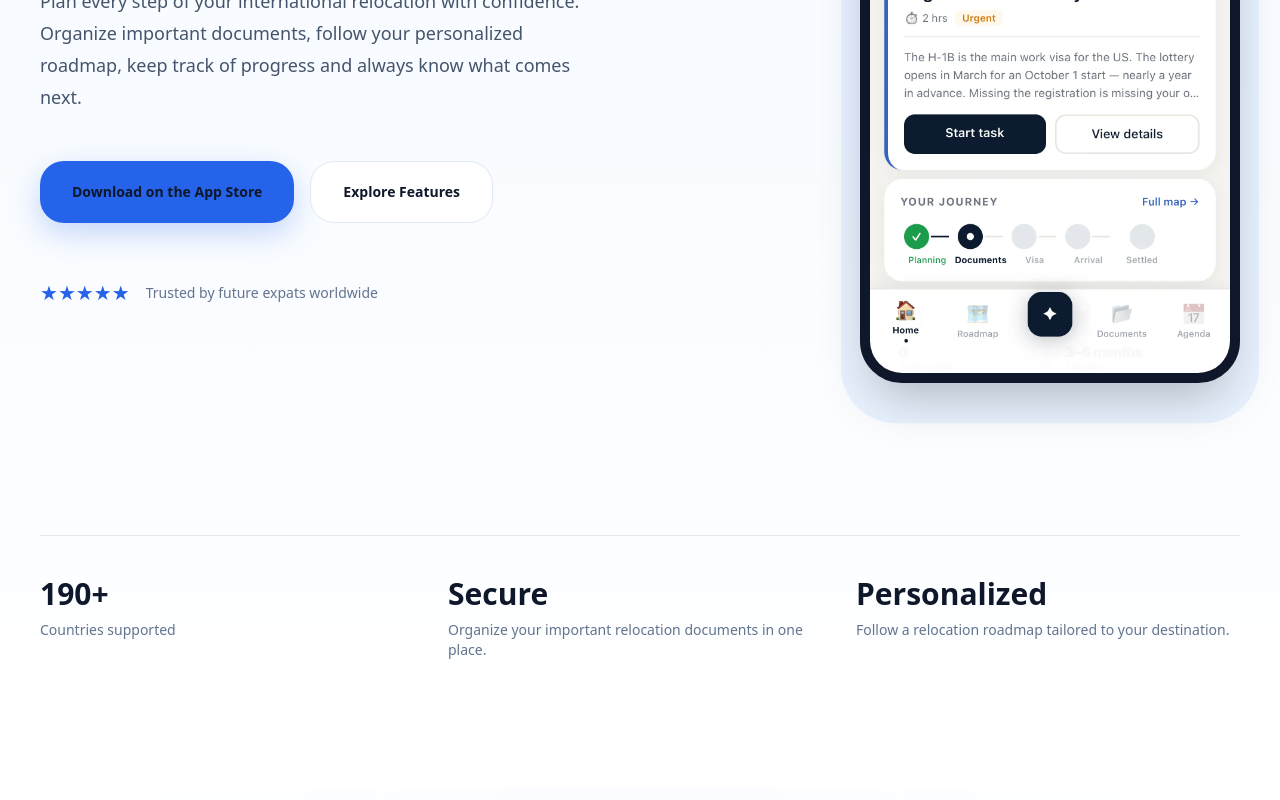
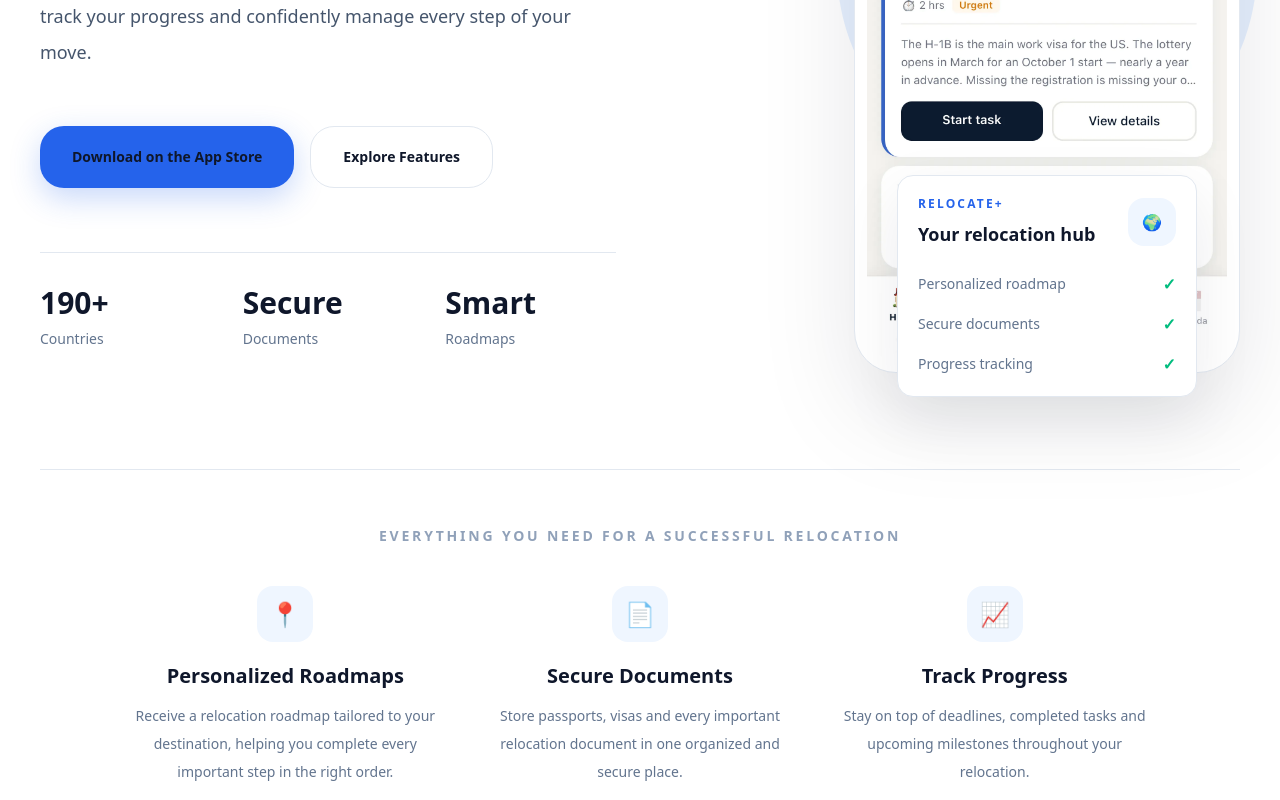
Before and after one commit to RelocateRed/relocateplus-web, a Next.js app: page / in a window 1280 px wide. Shown: the part 660-1460 px from the top of the page. Built offline with nearby package versions, Linux system fonts and the light colour scheme.

Commit message:
Hero redesign

```diff
--- a/components/sections/hero.tsx
+++ b/components/sections/hero.tsx
@@ -10,21 +10,19 @@ import Text from "@/components/typography/text";
 
 export default function Hero() {
   return (
-    <Section className="relative overflow-hidden bg-gradient-to-b from-white via-[#f8fbff] to-white">
+    <Section className="relative overflow-hidden bg-white">
 
       {/* Background */}
 
       <div className="absolute inset-0 -z-10">
 
-        <div className="absolute left-1/2 top-0 h-[700px] w-[700px] -translate-x-1/2 rounded-full bg-blue-100 opacity-60" />
-
-        <div className="absolute inset-0 bg-[radial-gradient(circle_at_top,#dbeafe_0%,transparent_60%)]" />
+        <div className="absolute inset-0 bg-[radial-gradient(circle_at_top,#edf4ff_0%,#ffffff_72%)]" />
 
       </div>
 
       <Container>
 
-        <div className="grid min-h-[92vh] items-center gap-20 py-28 lg:grid-cols-2">
+        <div className="grid min-h-[92vh] items-center gap-20 py-24 lg:grid-cols-[1.05fr_.95fr]">
 
           {/* LEFT */}
 
@@ -34,16 +32,14 @@ export default function Hero() {
               Trusted by future expats in 190+ countries
             </Badge>
 
-            <Heading className="mt-8 text-5xl leading-[1.05] tracking-[-0.04em] sm:text-6xl lg:text-7xl">
+            <Heading className="mt-10 text-5xl font-bold leading-[1.02] tracking-[-0.05em] text-slate-900 sm:text-6xl lg:text-7xl">
 
               Plan your move.
 
               <br />
 
               <span className="text-[#2563EB]">
-
                 Stress less.
-
               </span>
 
               <br />
@@ -52,15 +48,15 @@ export default function Hero() {
 
             </Heading>
 
-            <Text className="mt-8 text-lg leading-8 text-slate-600">
+            <Text className="mt-10 text-lg leading-9 text-slate-600">
 
-              Plan every step of your international relocation with confidence.
-              Organize important documents, follow your personalized roadmap,
-              keep track of progress and always know what comes next.
+              Everything you need to plan an international relocation in one
+              place. Organize your documents, follow personalized roadmaps,
+              track your progress and confidently manage every step of your move.
 
             </Text>
 
-            <div className="mt-12 flex flex-col gap-4 sm:flex-row">
+            <div className="mt-14 flex flex-col gap-4 sm:flex-row">
 
               <Button>
                 Download on the App Store
@@ -75,19 +71,43 @@ export default function Hero() {
 
             </div>
 
-            <div className="mt-14 flex items-center gap-4">
+            <div className="mt-16 grid grid-cols-3 gap-8 border-t border-slate-200 pt-8">
 
-              <div className="text-xl text-[#2563EB]">
+              <div>
 
-                ★★★★★
+                <p className="text-3xl font-bold text-slate-900">
+                  190+
+                </p>
+
+                <p className="mt-2 text-sm text-slate-500">
+                  Countries
+                </p>
 
               </div>
 
-              <p className="text-sm text-slate-500">
+              <div>
 
-                Trusted by future expats worldwide
+                <p className="text-3xl font-bold text-slate-900">
+                  Secure
+                </p>
 
+                <p className="mt-2 text-sm text-slate-500">
+                  Documents
                 </p>
+
+              </div>
+
+              <div>
+
+                <p className="text-3xl font-bold text-slate-900">
+                  Smart
+                </p>
+
+                <p className="mt-2 text-sm text-slate-500">
+                  Roadmaps
+                </p>
+
+              </div>
 
             </div>
 
@@ -99,9 +119,9 @@ export default function Hero() {
 
             <div className="relative">
 
-              <div className="absolute inset-0 rounded-[50px] bg-blue-200/30 scale-110" />
+              <div className="absolute left-1/2 top-1/2 h-[420px] w-[420px] -translate-x-1/2 -translate-y-1/2 rounded-full bg-blue-100 opacity-70" />
 
-              <div className="relative overflow-hidden rounded-[42px] border-[10px] border-[#0F172A] bg-black shadow-2xl">
+              <div className="relative rounded-[42px] border border-slate-200 bg-white p-3 shadow-[0_40px_100px_rgba(15,23,42,.10)]">
 
                 <Image
                   src="/images/dashboard.webp"
@@ -111,53 +131,163 @@ export default function Hero() {
                   priority
                   quality={90}
                   sizes="(max-width:768px) 320px, 390px"
-                  className="block h-auto w-[290px] sm:w-[330px] lg:w-[360px]"
+                  className="block w-[290px] rounded-[30px] sm:w-[330px] lg:w-[360px]"
                 />
+                              </div>
+
+              <div className="absolute -bottom-6 left-1/2 hidden w-[300px] -translate-x-1/2 rounded-2xl border border-slate-200 bg-white p-5 shadow-[0_20px_60px_rgba(15,23,42,.08)] lg:block">
+
+                <div className="flex items-center justify-between">
+
+                  <div>
+
+                    <p className="text-xs font-semibold uppercase tracking-[0.18em] text-[#2563EB]">
+                      RELOCATE+
+                    </p>
+
+                    <p className="mt-2 text-lg font-semibold text-slate-900">
+                      Your relocation hub
+                    </p>
 
                   </div>
+
+                  <div className="flex h-12 w-12 items-center justify-center rounded-2xl bg-blue-50">
+
+                    🌍
+
+                  </div>
+
+                </div>
+
+                <div className="mt-6 space-y-4">
+
+                  <div className="flex items-center justify-between">
+
+                    <span className="text-sm text-slate-500">
+                      Personalized roadmap
+                    </span>
+
+                    <span className="font-semibold text-emerald-500">
+                      ✓
+                    </span>
+
+                  </div>
+
+                  <div className="flex items-center justify-between">
+
+                    <span className="text-sm text-slate-500">
+                      Secure documents
+                    </span>
+
+                    <span className="font-semibold text-emerald-500">
+                      ✓
+                    </span>
+
+                  </div>
+
+                  <div className="flex items-center justify-between">
+
+                    <span className="text-sm text-slate-500">
+                      Progress tracking
+                    </span>
+
+                    <span className="font-semibold text-emerald-500">
+                      ✓
+                    </span>
+
                   </div>
 
                 </div>
 
               </div>
 
-        {/* Bottom Stats */}
+            </div>
 
-        <div className="mt-10 grid gap-6 border-t border-slate-200 pt-10 sm:grid-cols-3">
+          </div>
 
-          <div>
+        </div>
+                <div className="border-t border-slate-200 pt-14">
 
-            <p className="text-3xl font-bold text-slate-900">
-              190+
+          <div className="mx-auto max-w-5xl">
+
+            <p className="text-center text-sm font-semibold uppercase tracking-[0.20em] text-slate-400">
+
+              Everything you need for a successful relocation
+
             </p>
 
-            <p className="mt-2 text-sm text-slate-500">
-              Countries supported
+            <div className="mt-10 grid gap-10 md:grid-cols-3">
+
+              <div className="text-center">
+
+                <div className="mx-auto flex h-14 w-14 items-center justify-center rounded-2xl bg-blue-50 text-2xl">
+
+                  📍
+
+                </div>
+
+                <h3 className="mt-5 text-xl font-semibold text-slate-900">
+
+                  Personalized Roadmaps
+
+                </h3>
+
+                <p className="mt-3 text-sm leading-7 text-slate-500">
+
+                  Receive a relocation roadmap tailored to your destination,
+                  helping you complete every important step in the right order.
+
                 </p>
 
               </div>
 
-          <div>
+              <div className="text-center">
 
-            <p className="text-3xl font-bold text-slate-900">
-              Secure
-            </p>
+                <div className="mx-auto flex h-14 w-14 items-center justify-center rounded-2xl bg-blue-50 text-2xl">
 
-            <p className="mt-2 text-sm text-slate-500">
-              Organize your important relocation documents in one place.
+                  📄
+
+                </div>
+
+                <h3 className="mt-5 text-xl font-semibold text-slate-900">
+
+                  Secure Documents
+
+                </h3>
+
+                <p className="mt-3 text-sm leading-7 text-slate-500">
+
+                  Store passports, visas and every important relocation
+                  document in one organized and secure place.
+
                 </p>
 
               </div>
 
-          <div>
+              <div className="text-center">
 
-            <p className="text-3xl font-bold text-slate-900">
-              Personalized
+                <div className="mx-auto flex h-14 w-14 items-center justify-center rounded-2xl bg-blue-50 text-2xl">
+
+                  📈
+
+                </div>
+
+                <h3 className="mt-5 text-xl font-semibold text-slate-900">
+
+                  Track Progress
+
+                </h3>
+
+                <p className="mt-3 text-sm leading-7 text-slate-500">
+
+                  Stay on top of deadlines, completed tasks and upcoming
+                  milestones throughout your relocation.
+
                 </p>
 
-            <p className="mt-2 text-sm text-slate-500">
-              Follow a relocation roadmap tailored to your destination.
-            </p>
+              </div>
+
+            </div>
 
           </div>
 
```
Lines whose indentation alone changed are shown as unchanged.
